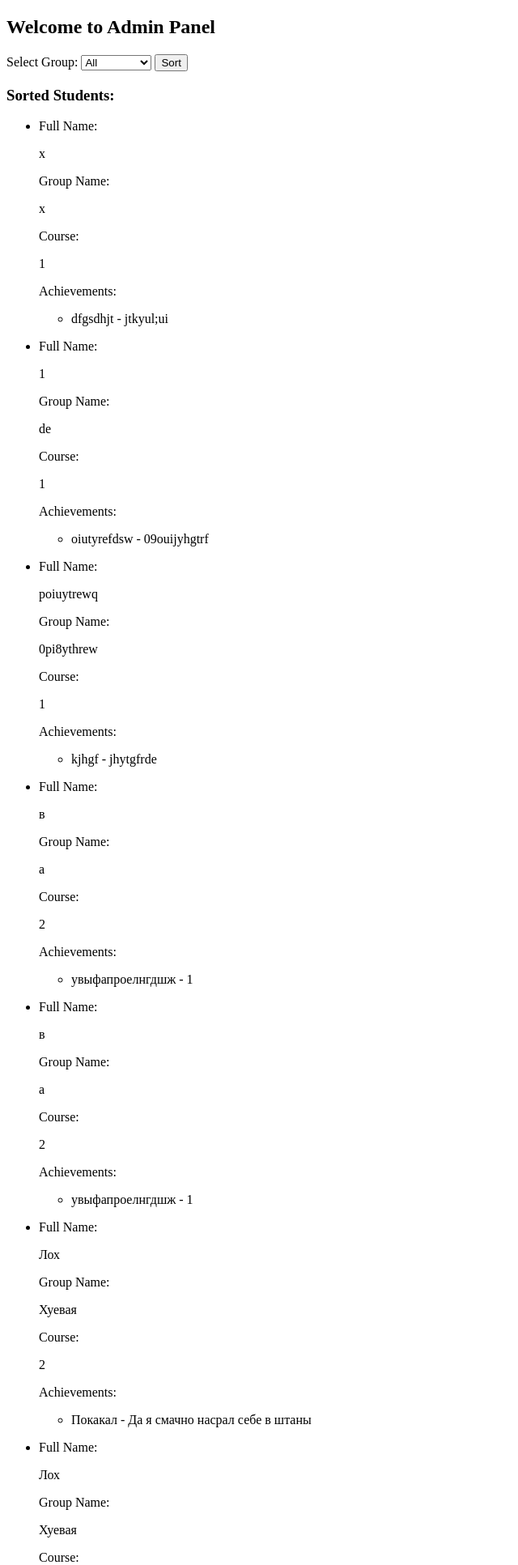
After one commit to AreHumphrey/Fefu_survey, a Flask app: page /admin-panel in a window 1280 px wide. The commit adds this page. Shown: the top 1933 px of the page at 81% size, without its empty margins (0-640 px from the left). Run offline with Flask 3, Linux system fonts and the light colour scheme.

Commit message:
add admin

```diff
--- a/app.py
+++ b/app.py
@@ -1,4 +1,4 @@
-from flask import Flask, render_template, request, jsonify, url_for
+from flask import Flask, render_template, request, jsonify, url_for, redirect
 import os
 from flask_sqlalchemy import SQLAlchemy
 
@@ -43,6 +43,36 @@ def submit_form():
     return jsonify({'redirect': url_for('index')})
 
 
+@app.route('/admin', methods=['GET', 'POST'])
+def admin_login():
+    if request.method == 'POST':
+        password = request.form['password']
+        if password == '1234':
+            return redirect(url_for('admin_panel'))
+        else:
+            return "Incorrect password. Access denied."
+    return render_template('pages/admin_login.html')
+
+
+@app.route('/admin-panel', methods=['GET', 'POST'])
+def admin_panel():
+    students = Students.query.all()
+
+    group_options = db.session.query(Students.group_name).distinct().all()
+    group_options = [group[0] for group in group_options]
+
+    if request.method == 'POST':
+        group_name = request.form['group_name']
+        if group_name != 'All':
+            sorted_students = Students.query.filter_by(group_name=group_name).all()
+        else:
+            sorted_students = students
+    else:
+        sorted_students = students
+
+    return render_template('pages/admin_panel.html', students=students, sorted_students=sorted_students, group_options=group_options)
+
+
 if __name__ == '__main__':
     db.create_all()
     app.run(debug=True)
--- /dev/null
+++ b/templates/pages/admin_panel.html
@@ -0,0 +1,50 @@
+<!DOCTYPE html>
+<html>
+<head>
+    <title>Admin Panel</title>
+</head>
+<body>
+    <div class="admin-container">
+        <h2>Welcome to Admin Panel</h2>
+
+        <form method="POST">
+            <label for="group_name">Select Group:</label>
+            <select name="group_name" id="group_name">
+                <option value="All">All</option>
+                {% for group in group_options %}
+                    <option value="{{ group }}">{{ group }}</option>
+                {% endfor %}
+            </select>
+            <input type="submit" value="Sort">
+        </form>
+
+        <h3>Sorted Students:</h3>
+        <ul>
+            {% for student in sorted_students %}
+                <li class="student-line">
+                    <div class="student-info">
+                        <p class="student-heading">Full Name:</p>
+                        <p>{{ student.fullname }}</p>
+                    </div>
+                    <div class="student-info">
+                        <p class="student-heading">Group Name:</p>
+                        <p>{{ student.group_name }}</p>
+                    </div>
+                    <div class="student-info">
+                        <p class="student-heading">Course:</p>
+                        <p>{{ student.course }}</p>
+                    </div>
+                    <div class="student-info">
+                        <p class="student-heading">Achievements:</p>
+                        <ul>
+                            {% for achievement in student.achievements %}
+                                <li>{{ achievement.achievement }} - {{ achievement.description }}</li>
+                            {% endfor %}
+                        </ul>
+                    </div>
+                </li>
+            {% endfor %}
+        </ul>
+    </div>
+</body>
+</html>
```
Also changed, not shown: static/css/main.css (+24 -0 lines), templates/pages/admin_login.html (added, +14 -0 lines).
